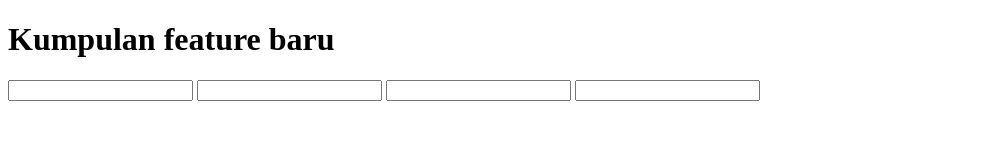
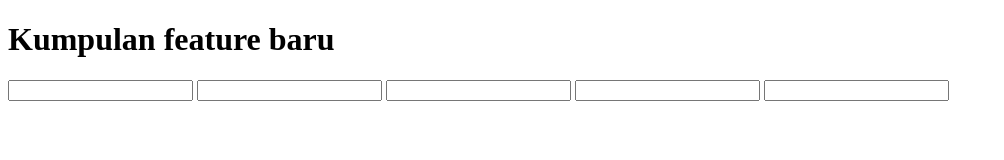
Before and after one commit to fachryan1975/latihan-upstream-v2, a plain HTML site: page index.html in a window 1280 px wide. Shown: the whole page, without its empty margins (0-1004 px from the left). Drawn offline with Linux system fonts and the light colour scheme.

Commit message:
feat: scrollUp

```diff
--- a/index.html
+++ b/index.html
@@ -11,5 +11,6 @@
     <input type="text" name="filter" />
     <input type="text" name="login" />
     <input type="text" name="slide" />
+    <input type="text" name="scrollUp" />
   </body>
 </html>
```
